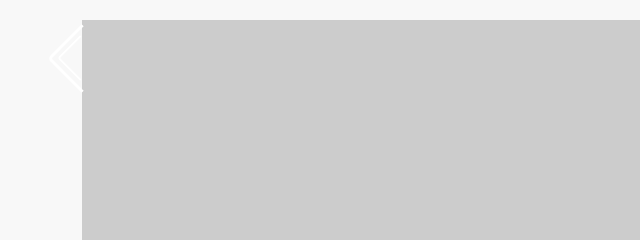
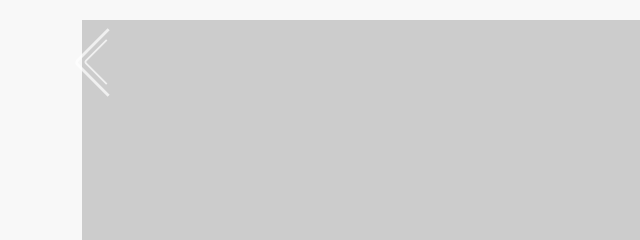
Before and after one commit to Ranonx/express-produc-display, a website: page public/poster1.html in a window 1280 px wide. Shown: the top 240 px of the page, 0-640 px from the left. Drawn offline with Linux system fonts and the light colour scheme; files whose address does not match are found by name.

Commit message:
smal icon

```diff
--- a/public/icon.css
+++ b/public/icon.css
@@ -2,10 +2,11 @@
 
 .back-button {
   position: fixed;
-  top: 2.5vh; /* 2% of the viewport's height from the top */
-  left: 2.5vw; /* 2% of the viewport's width from the left */
-  width: 7vw; /* 8% of the viewport's width */
-  height: 7vw; /* 8% of the viewport's height */
+  opacity: 0.7; /* 70% opaque, adjust the value as needed */
+  top: 3vh; /* 2% of the viewport's height from the top */
+  left: 4.5vw; /* 2% of the viewport's width from the left */
+  width: 6vw; /* 8% of the viewport's width */
+  height: 6vw; /* 8% of the viewport's height */
   background: url('public/images/angle-left.svg') no-repeat center center;
   background-size: 50%; /* size of the image inside the button */
   border: none;
```
